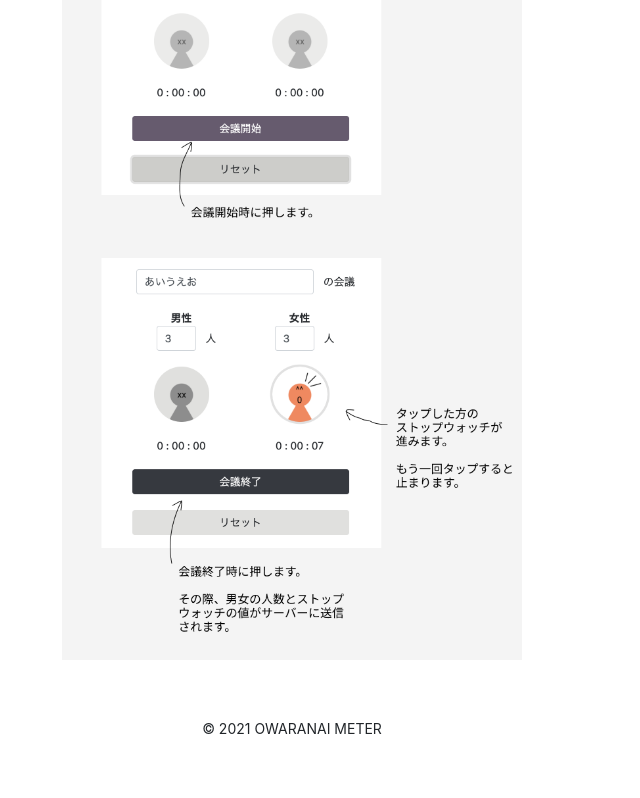
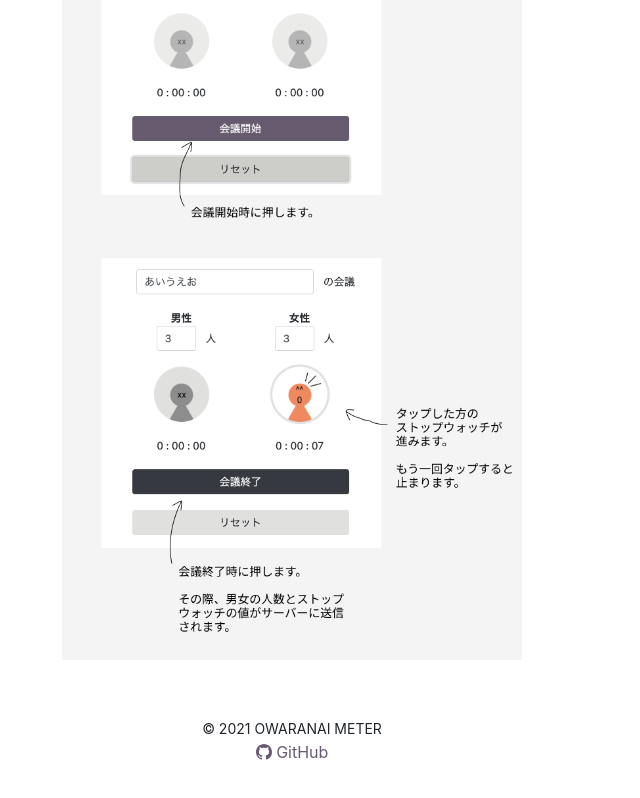
Before and after one commit to mamix1116/owaranai-meter, a Vue app in the folder frontend/: page / in a window 1280 px wide. Shown: the part 1319-2117 px from the top of the page, without its empty margins (348-988 px from the left). Built offline with nearby package versions, Linux system fonts and the light colour scheme; no server answers.

Commit message:
githubリポジトリへのリンクを追加

```diff
--- a/frontend/src/components/CommonFooter.vue
+++ b/frontend/src/components/CommonFooter.vue
@@ -2,6 +2,15 @@
   <footer class="mt-4 py-2">
     <div class="text-center">
       <small>&copy; 2021 OWARANAI METER</small>
+    </div>
+    <div class="text-center">
+      <a
+        href="https://github.com/mamix1116/owaranai-meter"
+        rel="nofollow"
+        target="_blank"
+      >
+        <b-icon icon="github" aria-hidden="true"></b-icon> GitHub
+      </a>
     </div>
   </footer>
 </template>
```
